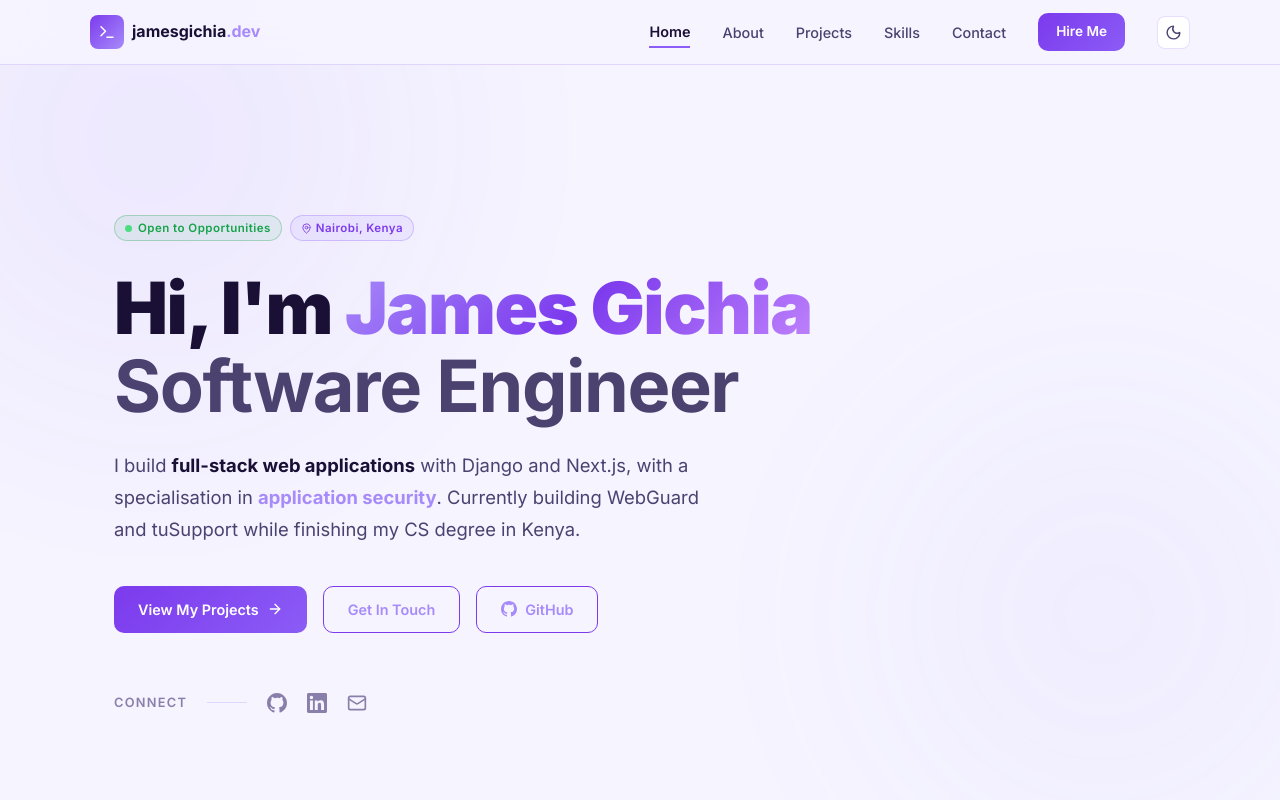
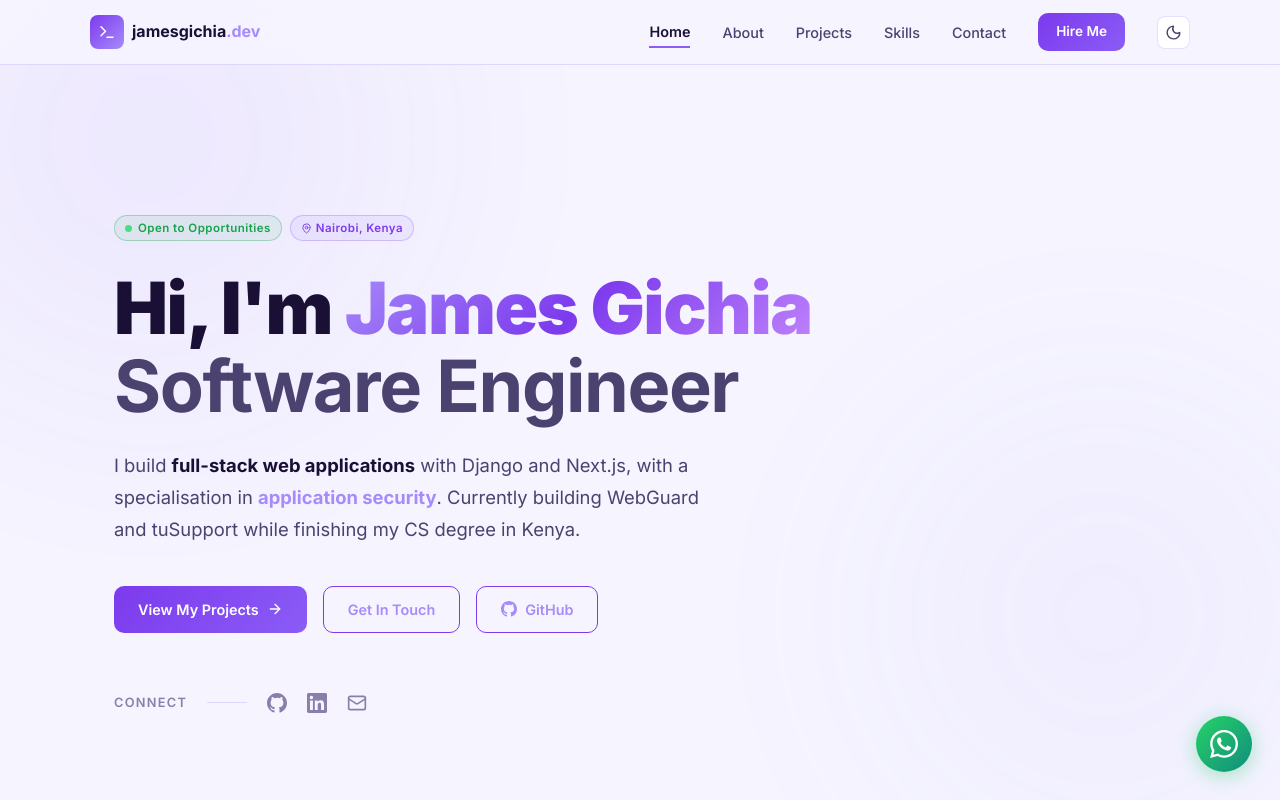
Before and after one commit to jamesgichia/portfolio-website, a Next.js app: page / in a window 1280 px wide. Shown: the top 800 px of the page. Built offline with nearby package versions, Linux system fonts and the light colour scheme.

Commit message:
feat: floating WhatsApp chat button on all pages

```diff
--- a/src/app/layout.tsx
+++ b/src/app/layout.tsx
@@ -2,6 +2,7 @@
 import "./globals.css";
 import Navbar from "@/components/Navbar";
 import { ThemeProvider } from "@/components/ThemeProvider";
+import FloatingWhatsApp from "@/components/FloatingWhatsApp";
 
 export const metadata: Metadata = {
   title: "James Gichia — Software Engineer & Security Enthusiast",
@@ -68,6 +69,7 @@
 
           <Navbar />
           <main style={{ position: "relative", zIndex: 1 }}>{children}</main>
+          <FloatingWhatsApp />
 
           <footer
             style={{
--- /dev/null
+++ b/src/components/FloatingWhatsApp.tsx
@@ -0,0 +1,102 @@
+"use client";
+import { useState } from "react";
+
+export default function FloatingWhatsApp() {
+  const [hovered, setHovered] = useState(false);
+
+  // wa.me opens WhatsApp (app on mobile, web.whatsapp.com on desktop)
+  const whatsappUrl =
+    "https://wa.me/254791326693?text=Hi%20James!%20I%20found%20your%20portfolio%20and%20I%27d%20like%20to%20connect.";
+
+  return (
+    <a
+      href={whatsappUrl}
+      target="_blank"
+      rel="noopener noreferrer"
+      aria-label="Chat with James on WhatsApp"
+      id="whatsapp-float-btn"
+      onMouseEnter={() => setHovered(true)}
+      onMouseLeave={() => setHovered(false)}
+      style={{
+        position: "fixed",
+        bottom: "28px",
+        right: "28px",
+        zIndex: 999,
+        display: "flex",
+        alignItems: "center",
+        gap: "10px",
+        textDecoration: "none",
+        transition: "transform 0.2s ease, box-shadow 0.2s ease",
+        transform: hovered ? "scale(1.08) translateY(-2px)" : "scale(1)",
+      }}
+    >
+      {/* Tooltip label */}
+      <span
+        style={{
+          background: "#075E54",
+          color: "#fff",
+          fontSize: "0.8rem",
+          fontWeight: 600,
+          padding: "6px 12px",
+          borderRadius: "8px",
+          whiteSpace: "nowrap",
+          opacity: hovered ? 1 : 0,
+          transform: hovered ? "translateX(0)" : "translateX(10px)",
+          transition: "opacity 0.2s ease, transform 0.2s ease",
+          pointerEvents: "none",
+          boxShadow: "0 4px 16px rgba(7,94,84,0.3)",
+        }}
+      >
+        Chat on WhatsApp
+      </span>
+
+      {/* The button circle */}
+      <div
+        style={{
+          width: "56px",
+          height: "56px",
+          borderRadius: "50%",
+          background: "linear-gradient(135deg, #25D366, #128C7E)",
+          display: "flex",
+          alignItems: "center",
+          justifyContent: "center",
+          boxShadow: hovered
+            ? "0 8px 32px rgba(37, 211, 102, 0.6)"
+            : "0 4px 20px rgba(37, 211, 102, 0.4)",
+          transition: "box-shadow 0.2s ease",
+          flexShrink: 0,
+          position: "relative",
+        }}
+      >
+        {/* Pulse ring animation */}
+        <span
+          style={{
+            position: "absolute",
+            inset: 0,
+            borderRadius: "50%",
+            border: "2px solid rgba(37, 211, 102, 0.6)",
+            animation: "wa-pulse 2s ease-out infinite",
+          }}
+        />
+        {/* WhatsApp SVG icon */}
+        <svg
+          xmlns="http://www.w3.org/2000/svg"
+          viewBox="0 0 24 24"
+          width="28"
+          height="28"
+          fill="#ffffff"
+        >
+          <path d="M17.472 14.382c-.297-.149-1.758-.867-2.03-.967-.273-.099-.471-.148-.67.15-.197.297-.767.966-.94 1.164-.173.199-.347.223-.644.075-.297-.15-1.255-.463-2.39-1.475-.883-.788-1.48-1.761-1.653-2.059-.173-.297-.018-.458.13-.606.134-.133.298-.347.446-.52.149-.174.198-.298.298-.497.099-.198.05-.371-.025-.52-.075-.149-.669-1.612-.916-2.207-.242-.579-.487-.5-.669-.51-.173-.008-.371-.01-.57-.01-.198 0-.52.074-.792.372-.272.297-1.04 1.016-1.04 2.479 0 1.462 1.065 2.875 1.213 3.074.149.198 2.096 3.2 5.077 4.487.709.306 1.262.489 1.694.625.712.227 1.36.195 1.871.118.571-.085 1.758-.719 2.006-1.413.248-.694.248-1.289.173-1.413-.074-.124-.272-.198-.57-.347m-5.421 7.403h-.004a9.87 9.87 0 01-5.031-1.378l-.361-.214-3.741.982.998-3.648-.235-.374a9.86 9.86 0 01-1.51-5.26c.001-5.45 4.436-9.884 9.888-9.884 2.64 0 5.122 1.03 6.988 2.898a9.825 9.825 0 012.893 6.994c-.003 5.45-4.437 9.884-9.885 9.884m8.413-18.297A11.815 11.815 0 0012.05 0C5.495 0 .16 5.335.157 11.892c0 2.096.547 4.142 1.588 5.945L.057 24l6.305-1.654a11.882 11.882 0 005.683 1.448h.005c6.554 0 11.89-5.335 11.893-11.893a11.821 11.821 0 00-3.48-8.413z" />
+        </svg>
+      </div>
+
+      <style>{`
+        @keyframes wa-pulse {
+          0% { transform: scale(1); opacity: 0.8; }
+          70% { transform: scale(1.5); opacity: 0; }
+          100% { transform: scale(1.5); opacity: 0; }
+        }
+      `}</style>
+    </a>
+  );
+}
```
